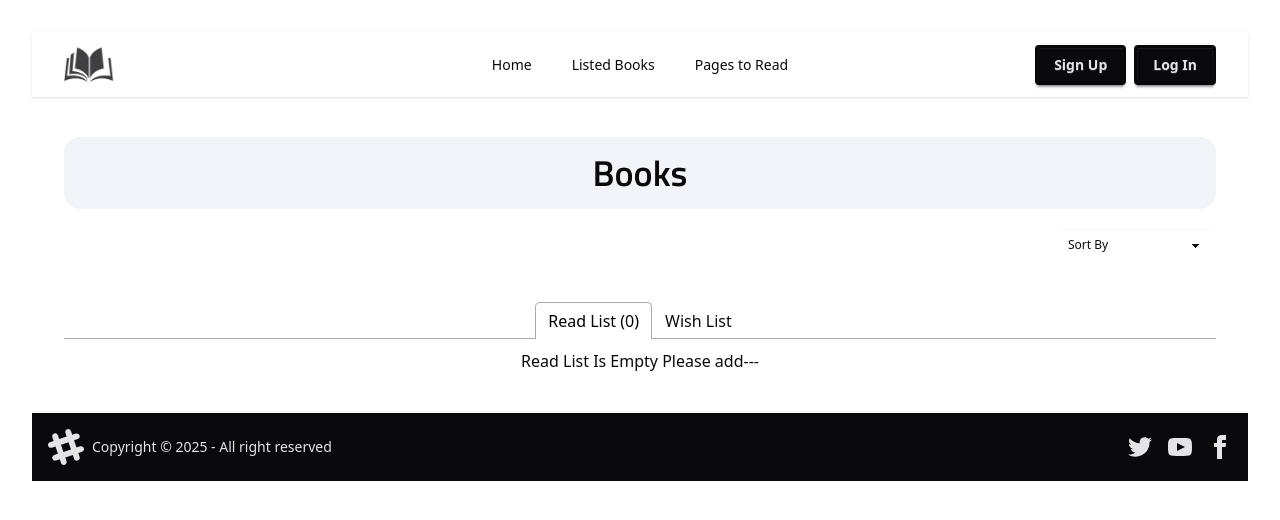
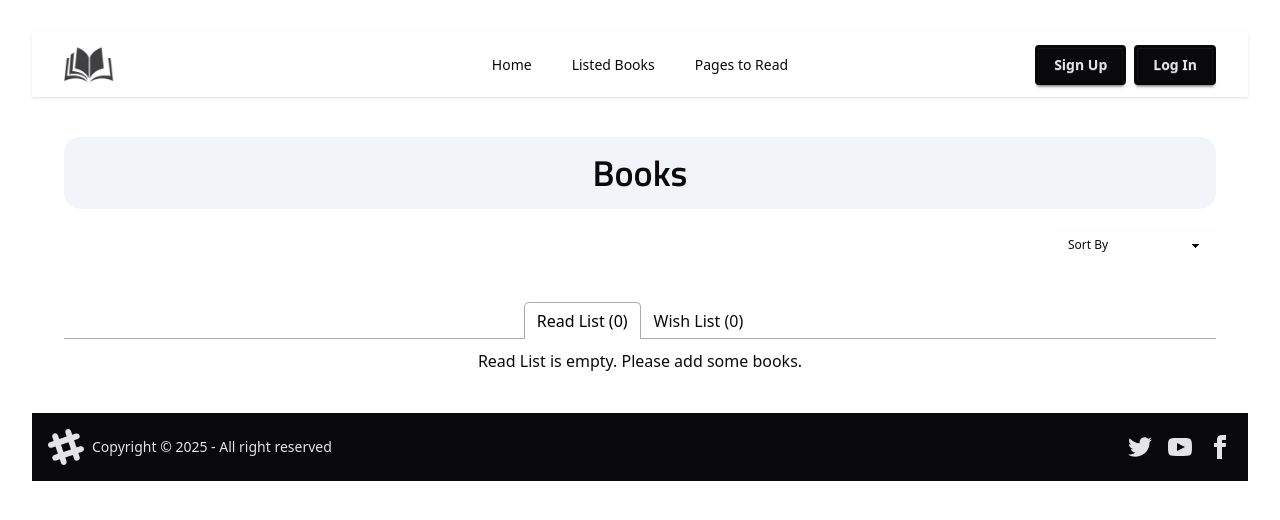
Before and after one commit to Juwelmia63/Online-Library-Project, a React (Vite) app: page /listedbook in a window 1280 px wide. Shown: the top 520 px of the page. Built offline with nearby package versions, Linux system fonts and the light colour scheme.

Commit message:
sorting added

```diff
--- a/src/components/ListedBook/Listedbooks.jsx
+++ b/src/components/ListedBook/Listedbooks.jsx
@@ -1,36 +1,47 @@
-import React, { useEffect, useState } from 'react';
-import { useLoaderData } from 'react-router';
-import { Tab, Tabs, TabList, TabPanel } from 'react-tabs';
-import 'react-tabs/style/react-tabs.css';
-import { getStoredData, getWishlistdata } from '../../Utilitys';
-import { Select } from '@radix-ui/react-select';
+import React, { useEffect, useState } from "react";
+import { useLoaderData } from "react-router";
+import { Tab, Tabs, TabList, TabPanel } from "react-tabs";
+import "react-tabs/style/react-tabs.css";
+import { getStoredData, getWishlistdata } from "../../Utilitys";
 
 const Listedbooks = () => {
   const [readList, setReadList] = useState([]);
-
-  const [wishlist, setWishlist] = useState([])
+  const [wishlist, setWishlist] = useState([]);
+  const [sortOption, setSortOption] = useState("Sort By");
 
   const allBooks = useLoaderData();
 
-  // for readlist data
 
   useEffect(() => {
     const getReadListData = getStoredData();
-    const myreadlist = allBooks.filter(book => getReadListData.includes(book.bookId));
-    setReadList(myreadlist)
-  }, [])
-
-  // for wishlist data
+    const myreadlist = allBooks.filter((book) =>
+      getReadListData.includes(book.bookId)
+    );
+    setReadList(myreadlist);
+  }, [allBooks]);
 
   useEffect(() => {
     const getwishlistdata = getWishlistdata();
-    const mywishlistData = allBooks.filter(book => getwishlistdata.includes(book.bookId));
+    const mywishlistData = allBooks.filter((book) =>
+      getwishlistdata.includes(book.bookId)
+    );
+    setWishlist(mywishlistData);
+  }, [allBooks]);
 
-    setWishlist(mywishlistData);
+  const handleSort = (criteria) => {
+    setSortOption(criteria);
 
-  }, [])
-
-
+    if (criteria === "Rating") {
+      setReadList((prev) => [...prev].sort((a, b) => b.rating - a.rating));
+      setWishlist((prev) => [...prev].sort((a, b) => b.rating - a.rating));
+    } else if (criteria === "Year") {
+      setReadList((prev) => [...prev].sort((a, b) => b.yearOfPublishing - a.yearOfPublishing));
+      setWishlist((prev) => [...prev].sort((a, b) => b.yearOfPublishing - a.yearOfPublishing));
+    } else if (criteria === "Pages") {
+      setReadList((prev) => [...prev].sort((a, b) => b.totalPages - a.totalPages));
+      setWishlist((prev) => [...prev].sort((a, b) => b.totalPages - a.totalPages));
+    }
+  };
 
   return (
     <div className="px-4 md:px-8">
@@ -40,8 +51,13 @@ const Listedbooks = () => {
         </h1>
       </div>
 
+
       <div className="flex justify-end mb-5">
-        <select defaultValue="Sort By" className="select select-bordered select-sm w-40">
+        <select
+          value={sortOption}
+          onChange={(e) => handleSort(e.target.value)}
+          className="select select-bordered select-sm w-40"
+        >
           <option disabled>Sort By</option>
           <option>Rating</option>
           <option>Year</option>
@@ -49,22 +65,17 @@ const Listedbooks = () => {
         </select>
       </div>
 
-
-
       <div className="mt-10 mb-10">
         <Tabs>
           <TabList>
             <Tab>Read List ({readList.length})</Tab>
-            <Tab>Wish List</Tab>
+            <Tab>Wish List ({wishlist.length})</Tab>
           </TabList>
 
+
           <TabPanel>
-
-
-
-            {
-              readList.length === 0 ? (
-                <p>Read List Is Empty Please add---</p>
+            {readList.length === 0 ? (
+              <p>Read List is empty. Please add some books.</p>
             ) : (
               <div className="grid grid-cols-1 sm:grid-cols-2 lg:grid-cols-4 gap-6 mt-6">
                 {readList.map((book) => (
@@ -83,17 +94,12 @@ const Listedbooks = () => {
                   </div>
                 ))}
               </div>
-              )
-            }
-
-
-
+            )}
           </TabPanel>
 
           <TabPanel>
-            {
-              wishlist.length === 0 ? (
-                <p>WishList Empty Please Add</p>
+            {wishlist.length === 0 ? (
+              <p>Wishlist is empty. Please add some books.</p>
             ) : (
               <div className="grid grid-cols-1 sm:grid-cols-2 lg:grid-cols-4 gap-6 mt-6">
                 {wishlist.map((book) => (
@@ -112,8 +118,7 @@ const Listedbooks = () => {
                   </div>
                 ))}
               </div>
-              )
-            }
+            )}
           </TabPanel>
         </Tabs>
       </div>
```
Lines whose indentation alone changed are shown as unchanged.
